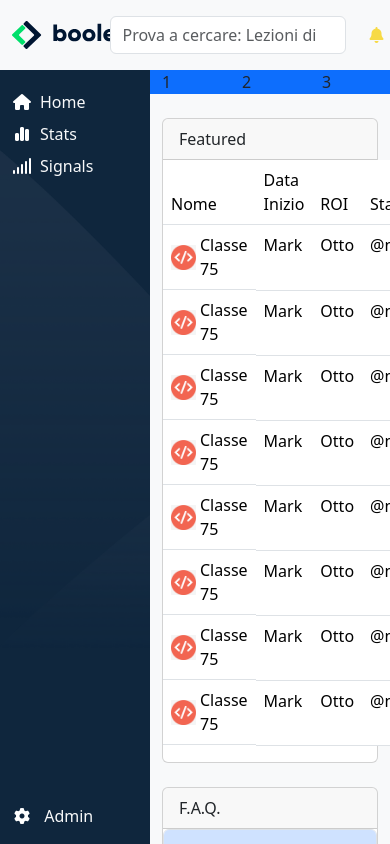
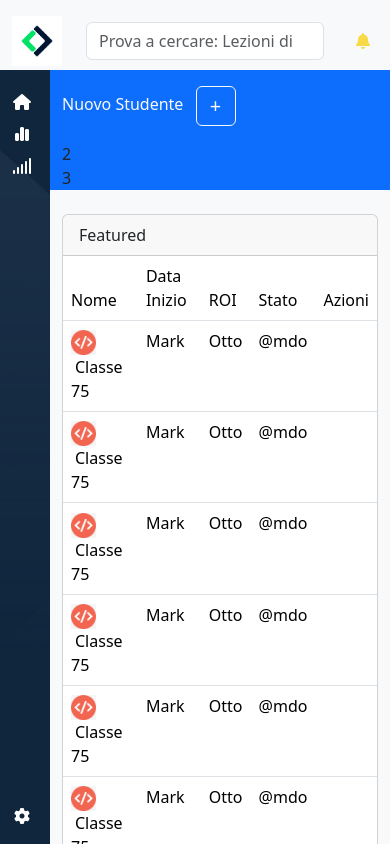
Before and after one commit to RickCraco/html-css-bootstrap-dashboard, a plain HTML site: page index.html in a window 390 px wide. Drawn offline with nearby package versions, Linux system fonts and the light colour scheme.

Commit message:
aggiunte media query per la sidebara

```diff
--- a/css/master.css
+++ b/css/master.css
@@ -51,3 +51,27 @@ main{
 .my-logo{
     height: 50px;
 }
+
+.my-button{
+    width: 2em;
+    height: 2em;
+    text-align: center;
+    line-height: 1em;
+}
+
+.my-fontsize{
+    font-size: 20px;
+    font-weight: 300;
+}
+
+/* media query */
+
+@media screen and (max-width: 768px){
+    .sidebar{
+        width: 50px;
+    }
+
+    .main-content{
+        width: calc(100% - 50px);
+    }
+}
--- a/index.html
+++ b/index.html
@@ -19,7 +19,7 @@
 
   <div class="wrapper">
 
-    <header>
+    <header class="bg-body-tertiary">
 
       <nav class="pt-3">
 
@@ -27,22 +27,23 @@
 
           <div class="row justify-content-between align-items-center">
 
-            <div class="col-xl-1 col-lg-3 col-md-2 col-sm-3 col-3">
-              <img src="img/logo.svg" alt="logo">
+            <div class="col-auto">
+              <img src="img/logo.svg" alt="logo" class="d-none d-lg-block">
+              <img src="img/mobile-logo.png" alt="mobile-logo" class="my-logo d-lg-none d-md-block">
             </div>
 
-            <div class="col-xl-10 col-lg-7 col-md-9 col-sm-8 col-8">
+            <div class="col">
               <input type="search" class="form-control" aria-label="search"
                 placeholder="Prova a cercare: Lezioni di Laravel">
             </div>
 
-            <div class="col-xl-1 col-lg-2 col-md-1 col-sm-1 col-1">
+            <div class="col-auto">
 
               <ul class="my-ul d-flex justify-content-around">
-                <li class="d-none d-lg-block"><i class="fa-solid fa-list-ul" style="color: #000000;"></i></li>
-                <li class="d-none d-lg-block"><i class="fa-solid fa-circle-question" style="color: #000000;"></i></li>
-                <li class="d-none d-lg-block"><i class="fa-solid fa-ellipsis-vertical" style="color: #000000;"></i></li>
-                <li><i class="fa-solid fa-bell" style="color: #f7da45;"></i></li>
+                <li class="d-none d-lg-block px-2"><i class="fa-solid fa-list-ul" style="color: #000000;"></i></li>
+                <li class="d-none d-lg-block px-2"><i class="fa-solid fa-circle-question" style="color: #000000;"></i></li>
+                <li class="d-none d-lg-block px-2"><i class="fa-solid fa-ellipsis-vertical" style="color: #000000;"></i></li>
+                <li class="px-2"><i class="fa-solid fa-bell" style="color: #f7da45;"></i></li>
               </ul>
 
             </div>
@@ -62,11 +63,11 @@
         <div>
 
           <ul class="my-ul text-light">
-            <li class="py-1"><i class="fa-solid fa-house fa-fw" style="color: #ffffff;"></i><span class="ps-2">Home</span>
+            <li class="py-1"><i class="fa-solid fa-house fa-fw" style="color: #ffffff;"></i><span class="ps-2 d-none d-lg-inline">Home</span>
             </li>
             <li class="py-1"><i class="fa-solid fa-chart-simple fa-fw" style="color: #ffffff;"></i><span
-                class="ps-2">Stats</span></li>
-            <li class="py-1"><i class="fa-solid fa-signal fa-fw" style="color: #ffffff;"></i><span class="ps-2">Signals</span>
+                class="ps-2 d-none d-lg-inline">Stats</span></li>
+            <li class="py-1"><i class="fa-solid fa-signal fa-fw" style="color: #ffffff;"></i><span class="ps-2 d-none d-lg-inline">Signals</span>
             </li>
           </ul>
 
@@ -75,7 +76,7 @@
         <div class="text-light">
 
           <span><i class="fa-solid fa-gear fa-fw" style="color: #ffffff;"></i></span>
-          <span class="ps-2">Admin</span>
+          <span class="ps-2 d-none d-lg-inline">Admin</span>
 
         </div>
 
@@ -86,11 +87,19 @@
         <section class="main-nav bg-primary">
 
           <div class="container-fluid">
+
             <div class="row justify-content-between">
-              <div class="col">1</div>
-              <div class="col">2</div>
-              <div class="col">3</div>
+
+              <div class="col-12 py-3">
+                <span class="pe-2 text-light">Nuovo Studente</span>
+                <button class="btn btn-outline-light my-button my-fontsize">&plus;</button>
+              </div>
+
+              <div class="col-12">2</div>
+              <div class="col-12">3</div>
+
             </div>
+
           </div>
 
         </section>
@@ -119,7 +128,7 @@
                   </thead>
                   <tbody>
                     <tr>
-                      <td class="d-flex align-items-center"><img src="img/class-avatar.jpg" alt="class"
+                      <td><img src="img/class-avatar.jpg" alt="class"
                           class="my-img"><span class="ps-1">Classe 75</span></td>
                       <td>Mark</td>
                       <td>Otto</td>
@@ -127,7 +136,7 @@
                       <td></td>
                     </tr>
                     <tr>
-                      <td class="d-flex align-items-center"><img src="img/class-avatar.jpg" alt="class"
+                      <td><img src="img/class-avatar.jpg" alt="class"
                           class="my-img"><span class="ps-1">Classe 75</span></td>
                       <td>Mark</td>
                       <td>Otto</td>
@@ -135,7 +144,7 @@
                       <td></td>
                     </tr>
                     <tr>
-                      <td class="d-flex align-items-center"><img src="img/class-avatar.jpg" alt="class"
+                      <td><img src="img/class-avatar.jpg" alt="class"
                           class="my-img"><span class="ps-1">Classe 75</span></td>
                       <td>Mark</td>
                       <td>Otto</td>
@@ -143,7 +152,7 @@
                       <td></td>
                     </tr>
                     <tr>
-                      <td class="d-flex align-items-center"><img src="img/class-avatar.jpg" alt="class"
+                      <td><img src="img/class-avatar.jpg" alt="class"
                           class="my-img"><span class="ps-1">Classe 75</span></td>
                       <td>Mark</td>
                       <td>Otto</td>
@@ -151,7 +160,7 @@
                       <td></td>
                     </tr>
                     <tr>
-                      <td class="d-flex align-items-center"><img src="img/class-avatar.jpg" alt="class"
+                      <td><img src="img/class-avatar.jpg" alt="class"
                           class="my-img"><span class="ps-1">Classe 75</span></td>
                       <td>Mark</td>
                       <td>Otto</td>
@@ -159,7 +168,7 @@
                       <td></td>
                     </tr>
                     <tr>
-                      <td class="d-flex align-items-center"><img src="img/class-avatar.jpg" alt="class"
+                      <td><img src="img/class-avatar.jpg" alt="class"
                           class="my-img"><span class="ps-1">Classe 75</span></td>
                       <td>Mark</td>
                       <td>Otto</td>
@@ -167,7 +176,7 @@
                       <td></td>
                     </tr>
                     <tr>
-                      <td class="d-flex align-items-center"><img src="img/class-avatar.jpg" alt="class"
+                      <td><img src="img/class-avatar.jpg" alt="class"
                           class="my-img"><span class="ps-1">Classe 75</span></td>
                       <td>Mark</td>
                       <td>Otto</td>
@@ -175,7 +184,7 @@
                       <td></td>
                     </tr>
                     <tr>
-                      <td class="d-flex align-items-center"><img src="img/class-avatar.jpg" alt="class"
+                      <td><img src="img/class-avatar.jpg" alt="class"
                           class="my-img"><span class="ps-1">Classe 75</span></td>
                       <td>Mark</td>
                       <td>Otto</td>
```
